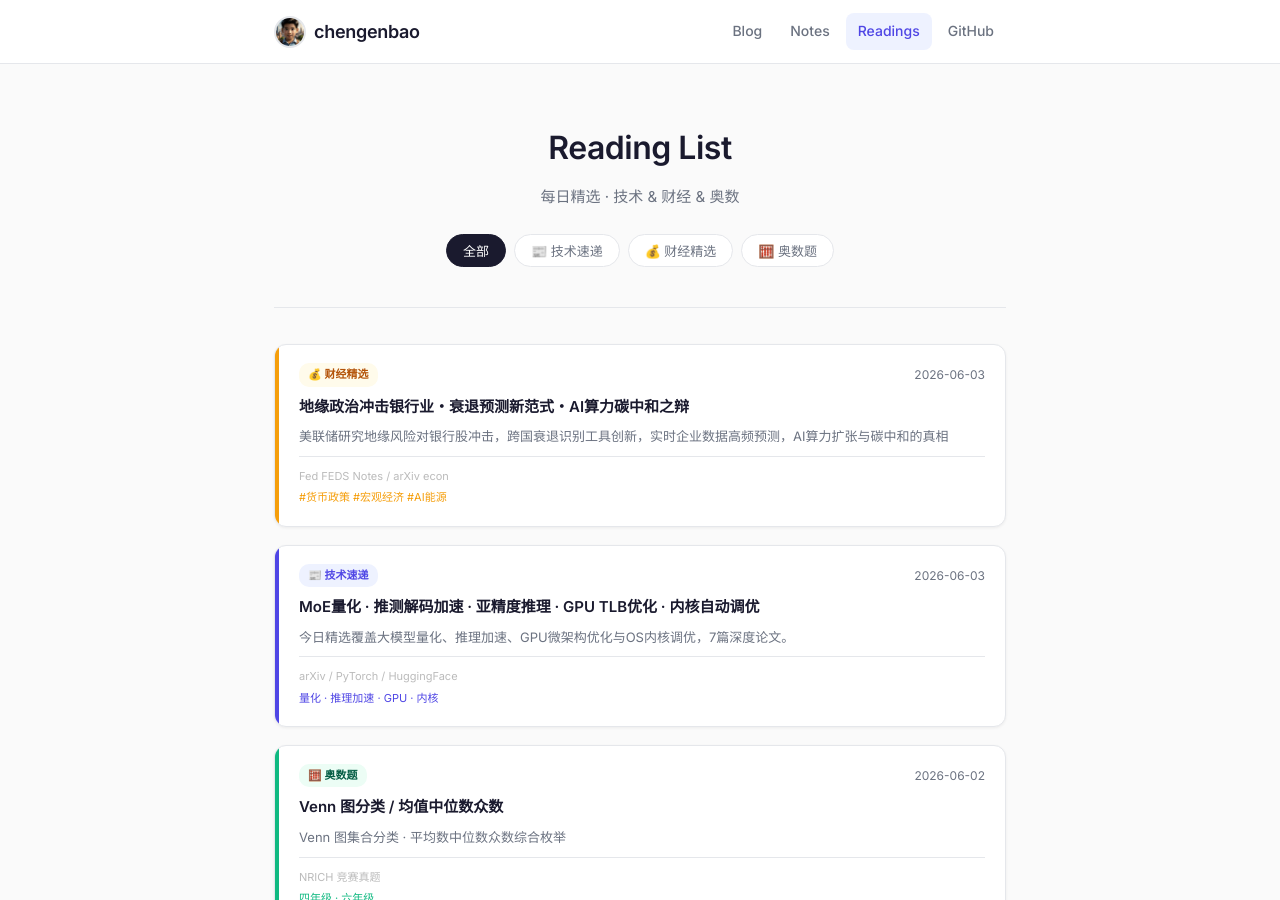
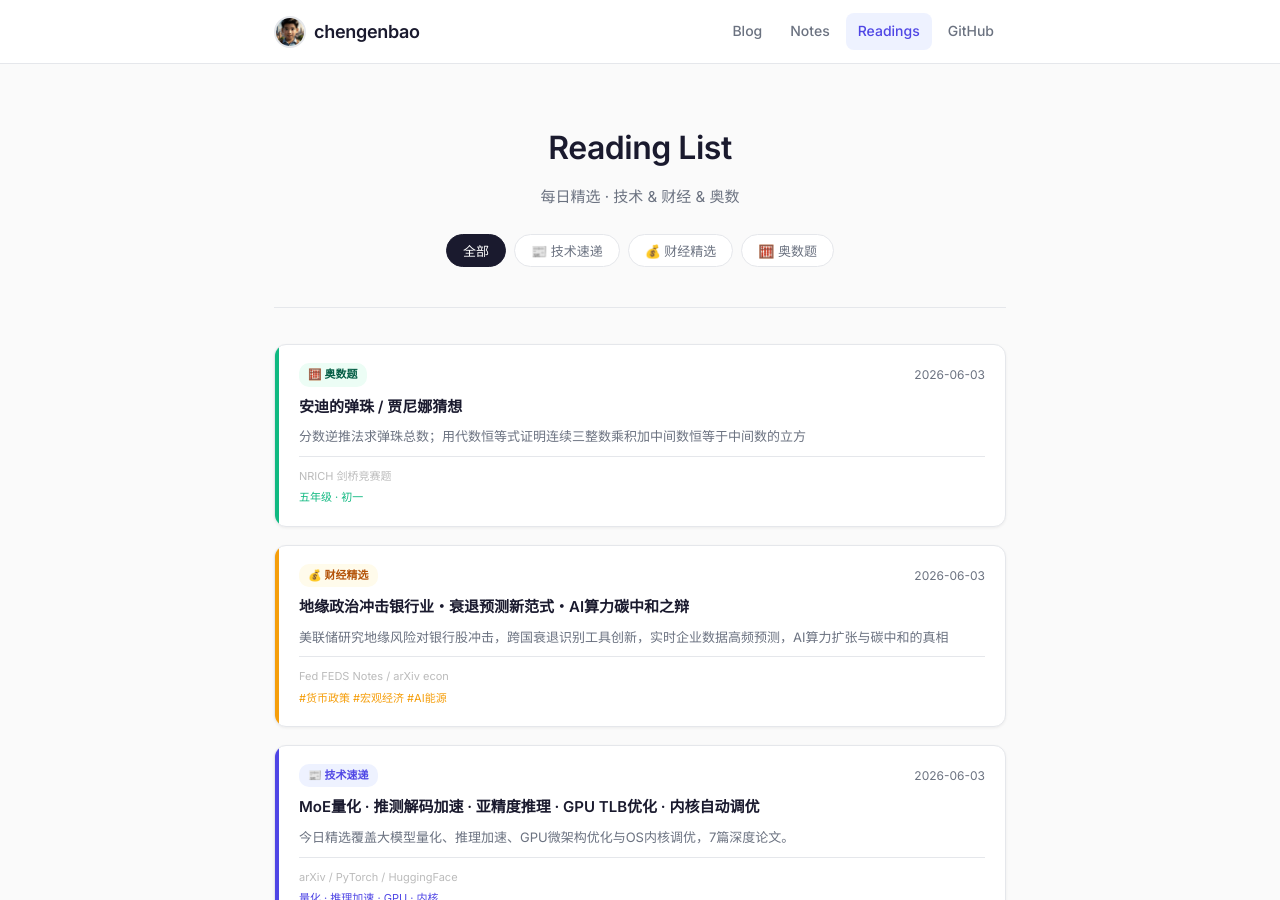
Before and after one commit to chengenbao/chengenbao.github.io, a Jekyll site: the page built from reading-list/index.md, in a window 1280 px wide and 900 px high. Built offline with Jekyll 4.4.1, drawn with Linux system fonts in a browser that asks for light colours.

Commit message:
add math card 2026-06-03

```diff
--- a/reading-list/index.md
+++ b/reading-list/index.md
@@ -18,6 +18,7 @@
   </div>
 
   <div class="rl-grid">
+<a class="rl-card math" href="/reading-list/2026-06-03-math/"><div class="rl-accent"></div><div class="rl-body"><div class="rl-top"><span class="rl-badge math">🧮 奥数题</span><time>2026-06-03</time></div><h2>安迪的弹珠 / 贾尼娜猜想</h2><p>分数逆推法求弹珠总数；用代数恒等式证明连续三整数乘积加中间数恒等于中间数的立方</p><div class="rl-meta"><span class="rl-source">NRICH 剑桥竞赛题</span><span class="rl-tags">五年级 · 初一</span></div></div></a>
 <a class="rl-card finance" href="/reading-list/2026-06-03-finance-daily/">
   <div class="rl-accent"></div>
   <div class="rl-body">
```
